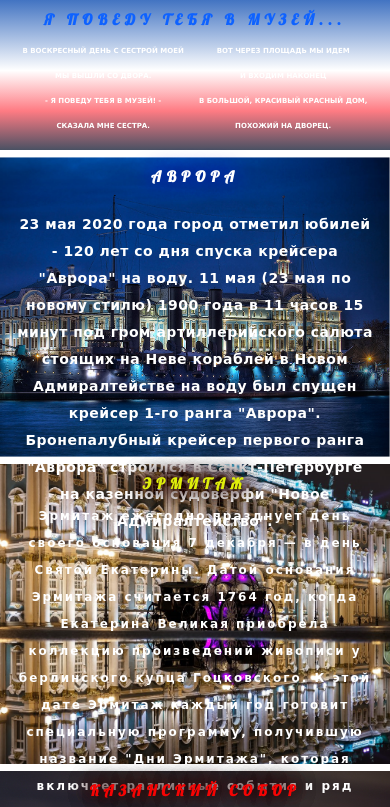
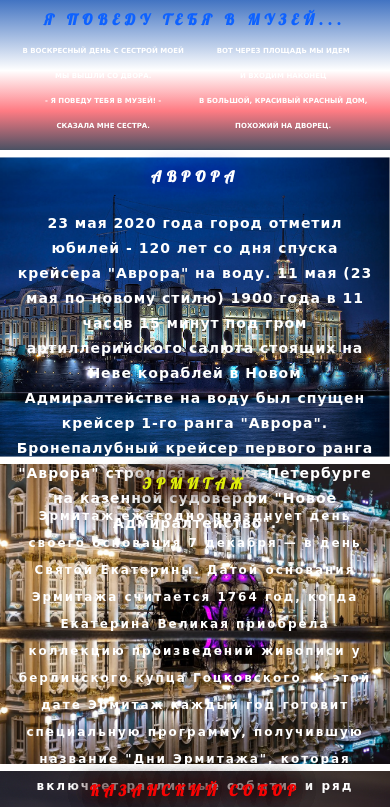
Before and after one commit to nikita723/Museum, a plain HTML site: page index.html in a window 390 px wide. Shown: the top 807 px of the page. Drawn offline with Linux system fonts and the light colour scheme; a web font is replaced by a local one.

Commit message:
Add files via upload

```diff
--- a/css/style.css
+++ b/css/style.css
@@ -265,8 +265,8 @@ li:last-child{
     .aurora_text{
         margin-top: 25px;
         font-size: 14px;
-        line-height: 27px;
-        letter-spacing: 0.5px;
+        line-height: 25px;
+        letter-spacing: 1px;
     }
 
     .hermitage_text{
@@ -306,7 +306,7 @@ li:last-child{
     }
 
     a{
-        font-size: 8px;
+        font-size: 7.75px;
 
     }
 
```
